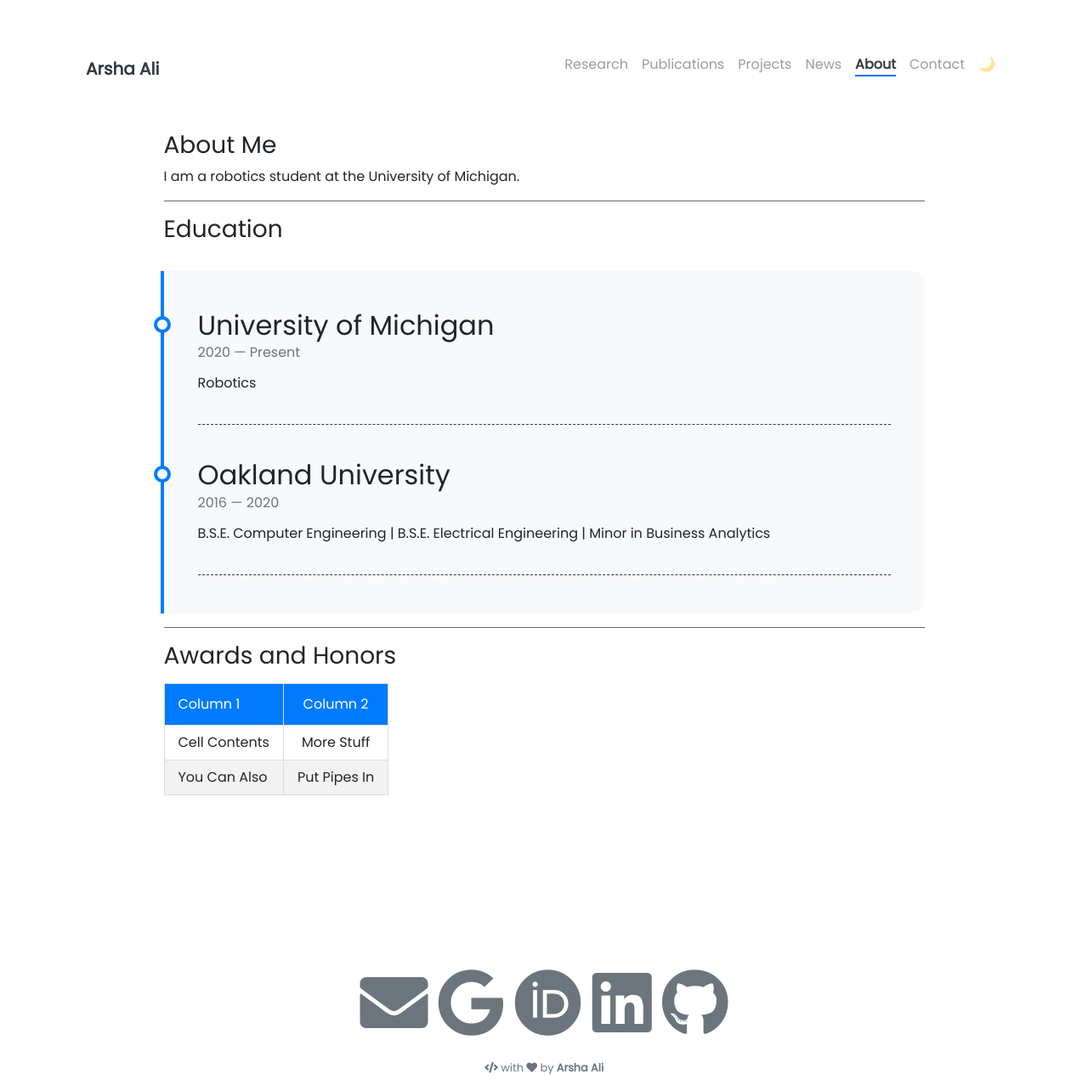
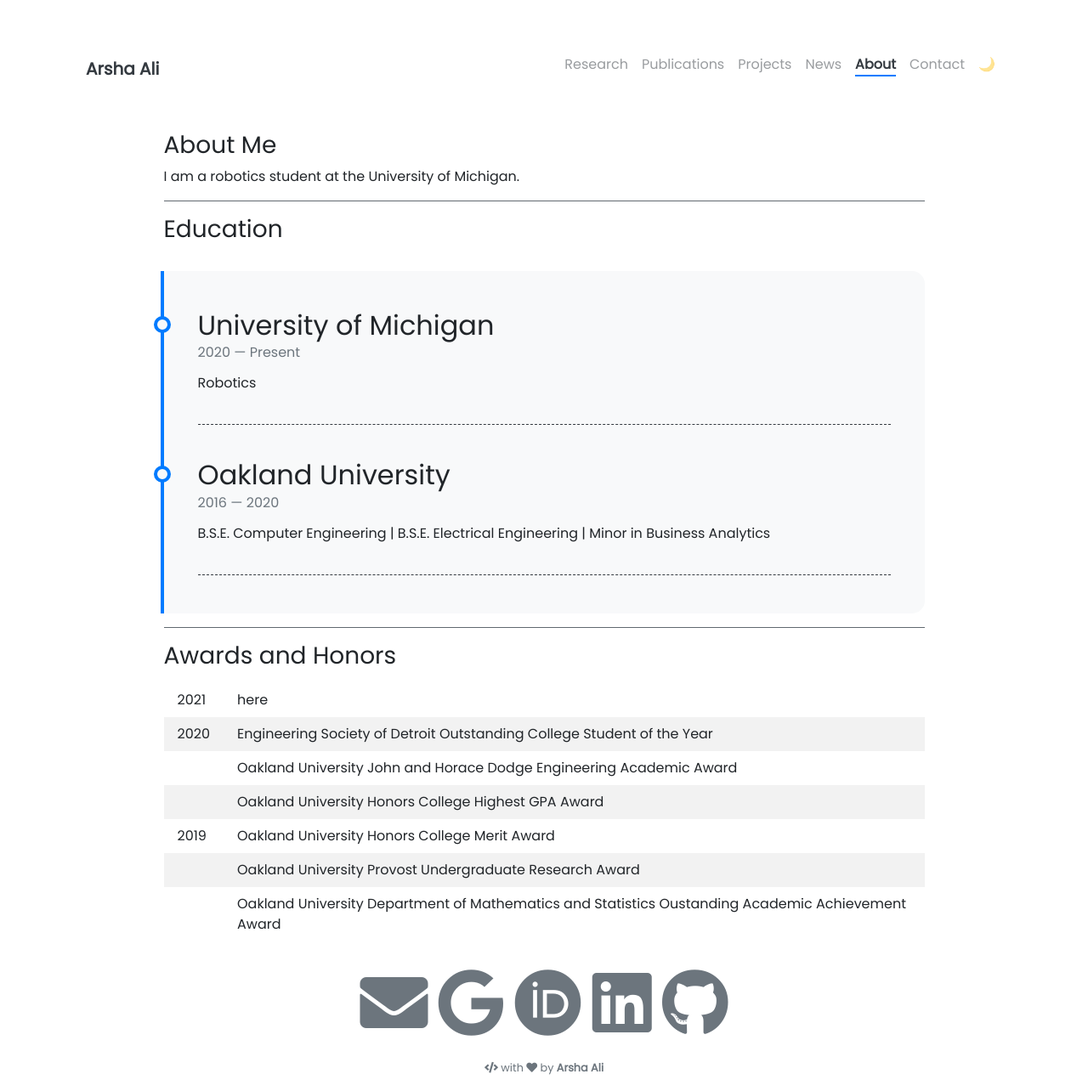
Before and after one commit to arshaali/arshaali.github.io, a Jekyll site: the page built from pages/about.md, in a window 1280 px wide and 1284 px high. Shown: the whole window at 85% size. Built offline with Jekyll 4.4.1, drawn with Linux system fonts in a browser that asks for light colours; nearby versions of some CDN libraries.

Commit message:
Update about.md

```diff
--- a/pages/about.md
+++ b/pages/about.md
@@ -33,7 +33,16 @@ https://i.pinimg.com/originals/08/e7/ec/08e7ec0f84233b37ac26e920bc60ec57.gif
 
 ### Awards and Honors
 
- Column 1       | Column 2
- :------------- | :----------:
-  Cell Contents | More Stuff
- You Can Also   | Put Pipes In
+<style>
+td, th {
+   border: none!important;
+}
+</style>
+
+2021       | here
+2020       | Engineering Society of Detroit Outstanding College Student of the Year
+           | Oakland University John and Horace Dodge Engineering Academic Award
+           | Oakland University Honors College Highest GPA Award
+2019       | Oakland University Honors College Merit Award
+           | Oakland University Provost Undergraduate Research Award
+           | Oakland University Department of Mathematics and Statistics Oustanding Academic Achievement Award
```
